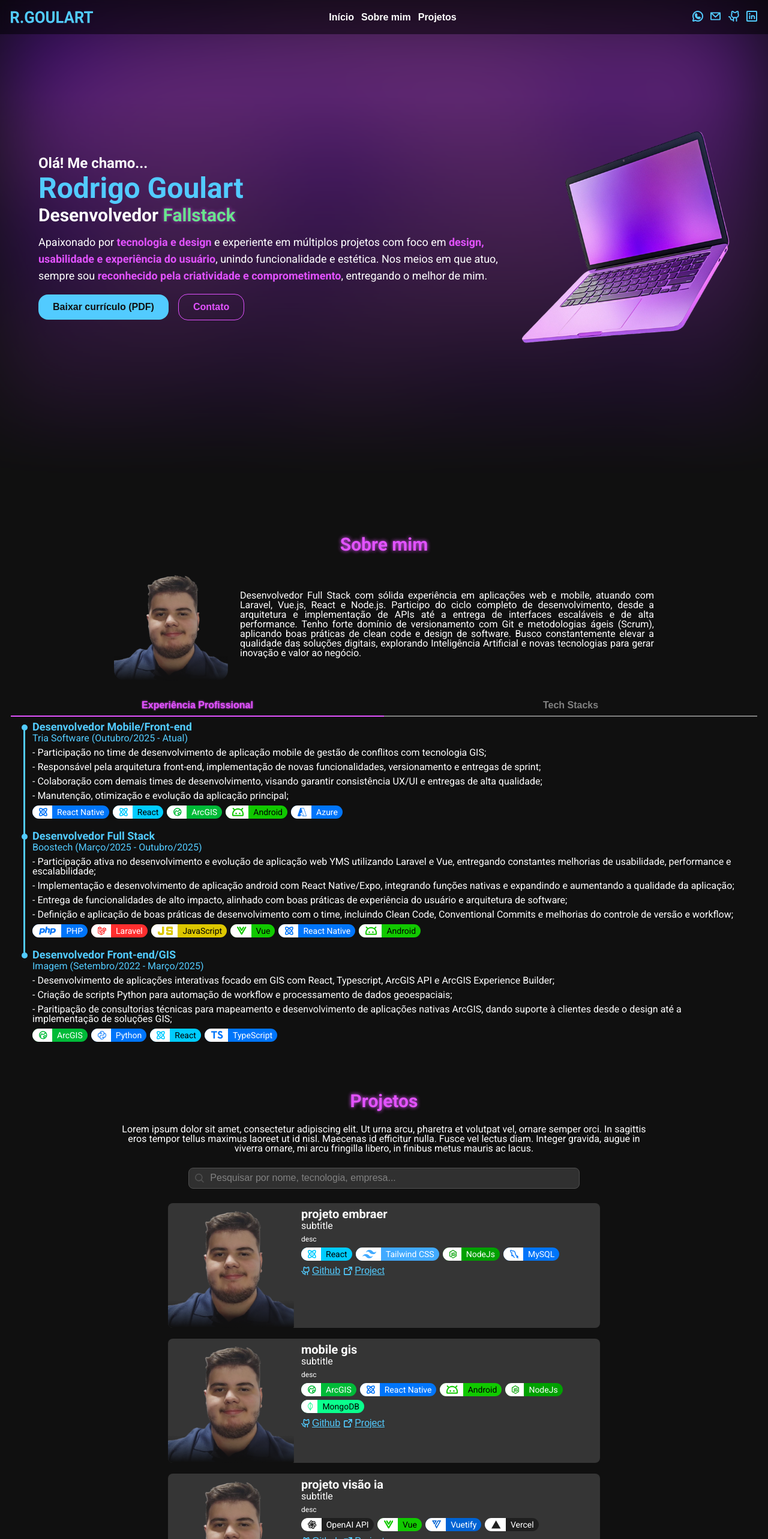
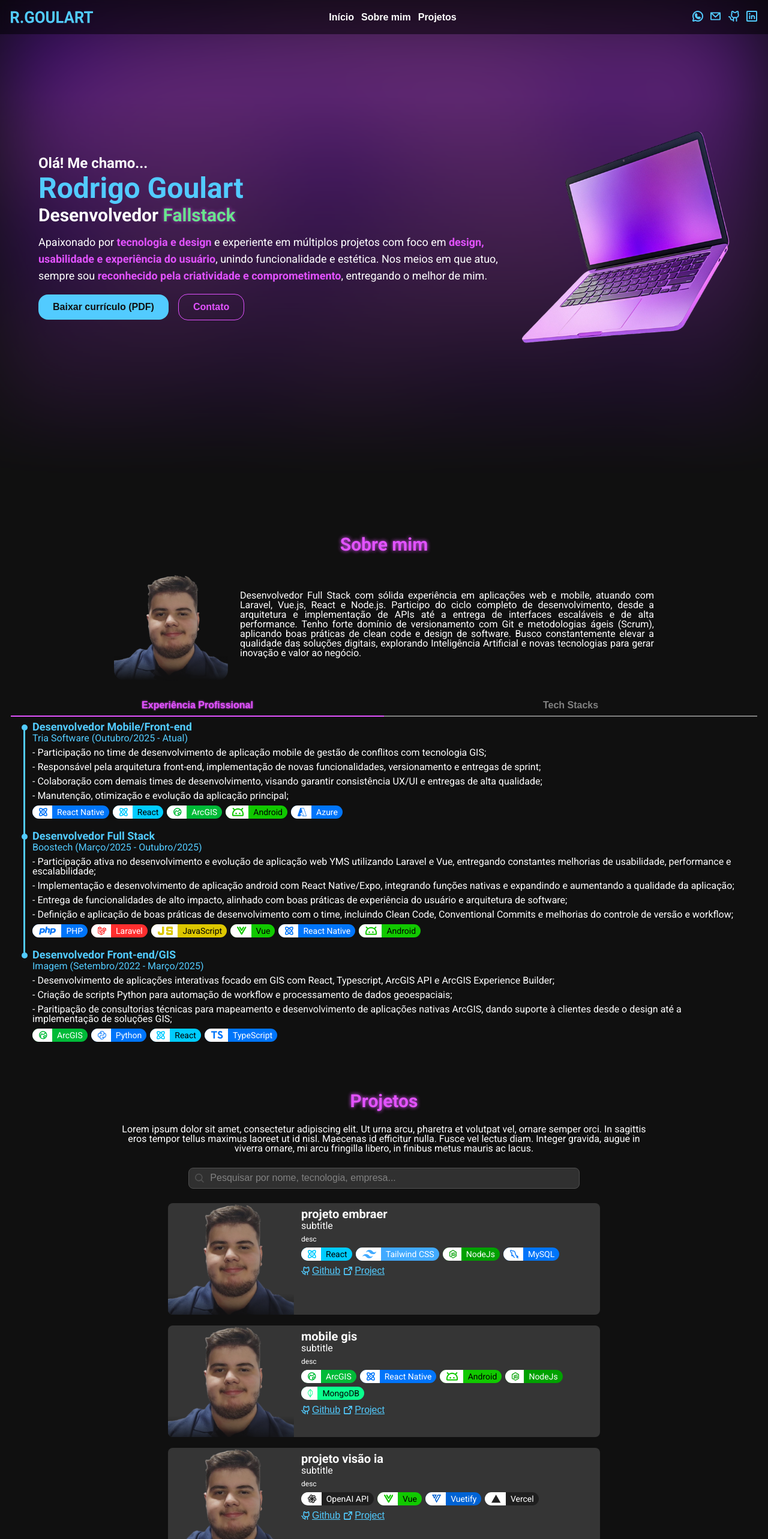
Before and after one commit to RodrigoDGoulart/portfolio, a React (Vite) app: page / in a window 1280 px wide. Shown: the top 2566 px of the page at 60% size. Built offline with nearby package versions, Linux system fonts and the light colour scheme.

Commit message:
fix: adjust project card image height

```diff
--- a/src/components/Card/Card.module.scss
+++ b/src/components/Card/Card.module.scss
@@ -4,11 +4,12 @@
   overflow: hidden;
   display: flex;
   width: 100%;
+  height: 186px;
 
   img {
     object-fit: cover;
     width: 210px;
-    height: auto;
+    height: 100%;
   }
 
   .content {
```
